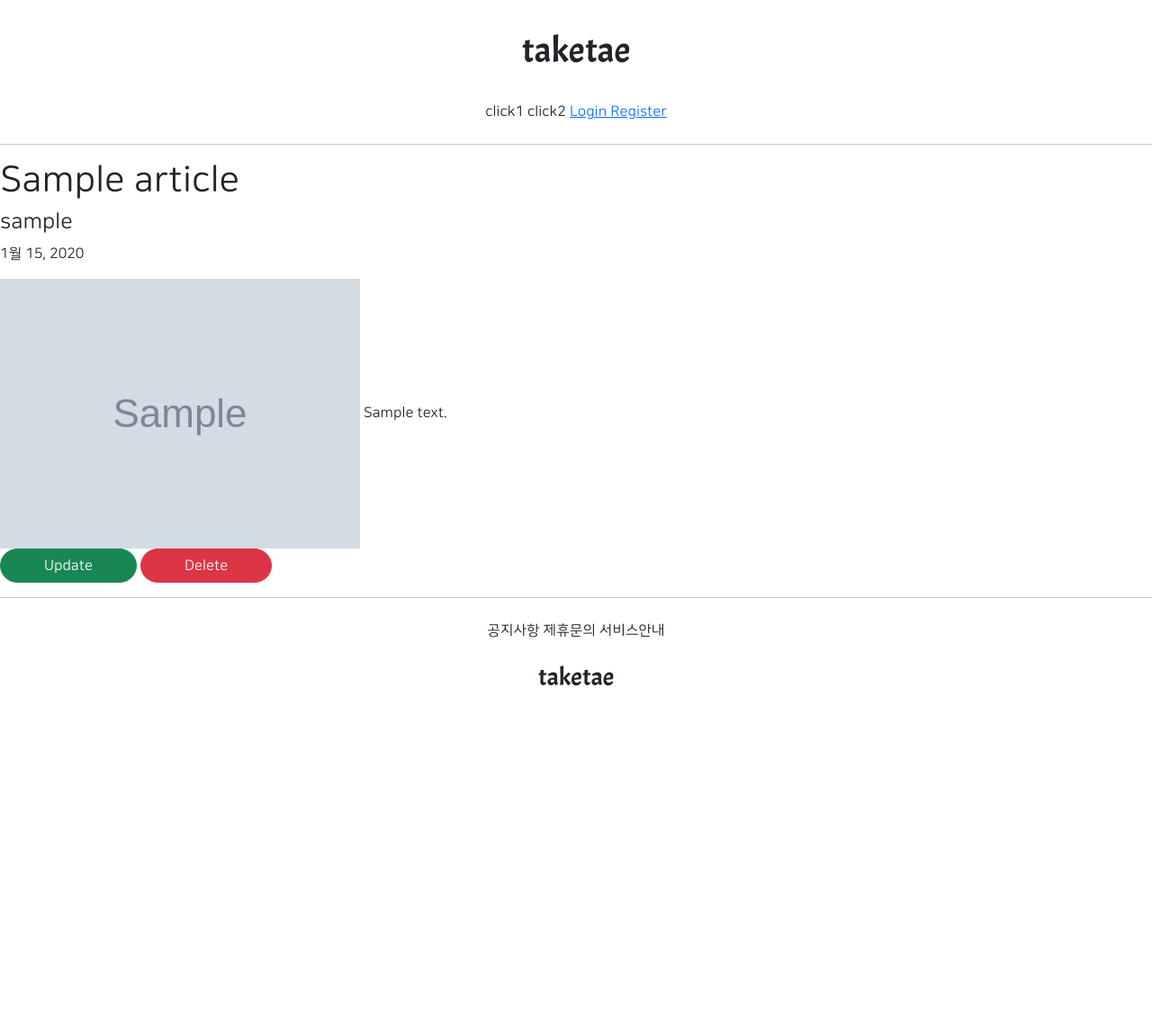
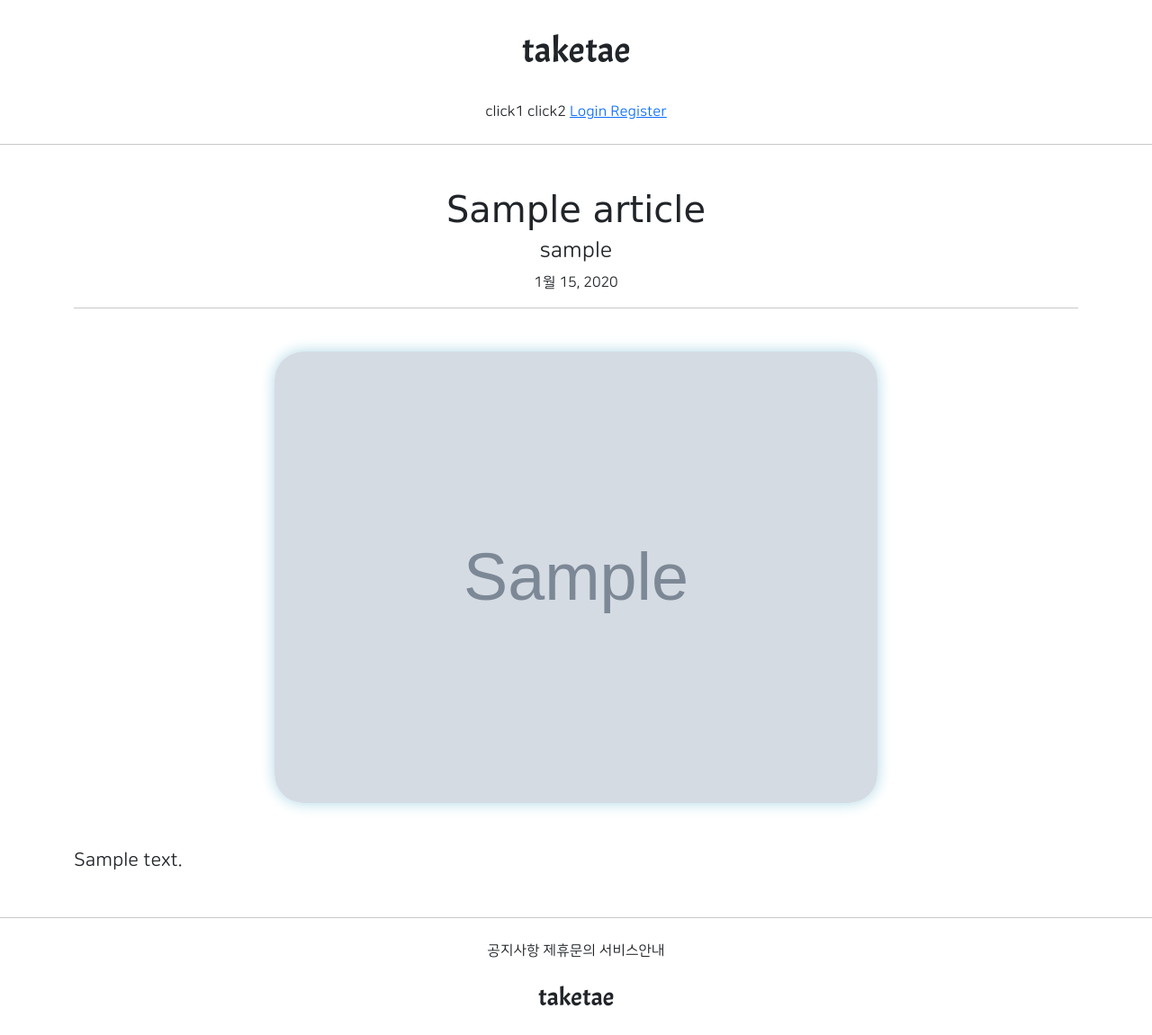
Before and after one commit to hale-in/web-app2, a Django app: page /articles/detail/1 in a window 1280 px wide. Shown: the whole page at 90% size. Before the commit the page ends 763 px from the top, so only its background shows below. Run offline with Django 3.2, Linux system fonts and the light colour scheme; tables that the repository leaves empty hold one stand-in row (values such as "Sample post"); grey boxes marked "Sample" are stand-in pictures; parts of the project's set-up code (start-up, migrations or seed data) failed here and were passed over; some libraries are stand-ins or nearby versions.

Commit message:
8/6 3ban class commit 1

```diff
--- a/articleapp/templates/articleapp/detail.html
+++ b/articleapp/templates/articleapp/detail.html
@@ -2,17 +2,27 @@
 {% extends 'base.html' %}
 
 {% block content %}
-    <div>
+    <div class="container text-center">
+        <div class="my-5">
             <div>
                 {# 게시글 제목, 글쓴이, 작성일자 #}
-            <h1>{{ target_article.title }}</h1>
+                <h1 class="NNS_B">{{ target_article.title }}</h1>
                 <h4>{{ target_article.writer.profile.nickname }}</h4>
                 <p>{{ target_article.created_at }}</p>
             </div>
-        <div>
+
+            <hr>
+
+            <div class="my-5">
                 {#  게시글 대표 이미지, 글 내용#}
-            <img src="{{ target_article.image.url }}" alt="">
+                <img src="{{ target_article.image.url }}"
+                     class="article_image"
+                     alt="">
+                <div class="my-5 article_content">
                     {{ target_article.content }}
+                </div>
+
+                {% if target_article.writer == user %}
                 <div>
                       <a href="{% url 'articleapp:update' pk=target_article.pk %}"
                             class="btn btn-success rounded-pill px-5">
@@ -22,10 +32,17 @@
                             class="btn btn-danger rounded-pill px-5">
                             Delete
                     </a>
+
+
+                </div>
+                {% endif %}
+
+                <div>
+                {# 댓글 내용, 댓글 작성 창 #}
                 </div>
             </div>
 
         </div>
-
+    </div>
 
 {% endblock %}
--- a/static/base.css
+++ b/static/base.css
@@ -41,3 +41,14 @@
 .round_button:hover{
      color: deepskyblue;
 }
+
+.article_content{
+    text-align: left;
+    font-size: 1.3rem;
+}
+
+.article_image{
+    border-radius: 2rem;
+    width: 60%;
+    box-shadow: 0 0 1rem lightblue;
+}
```
Lines whose indentation alone changed are shown as unchanged.
